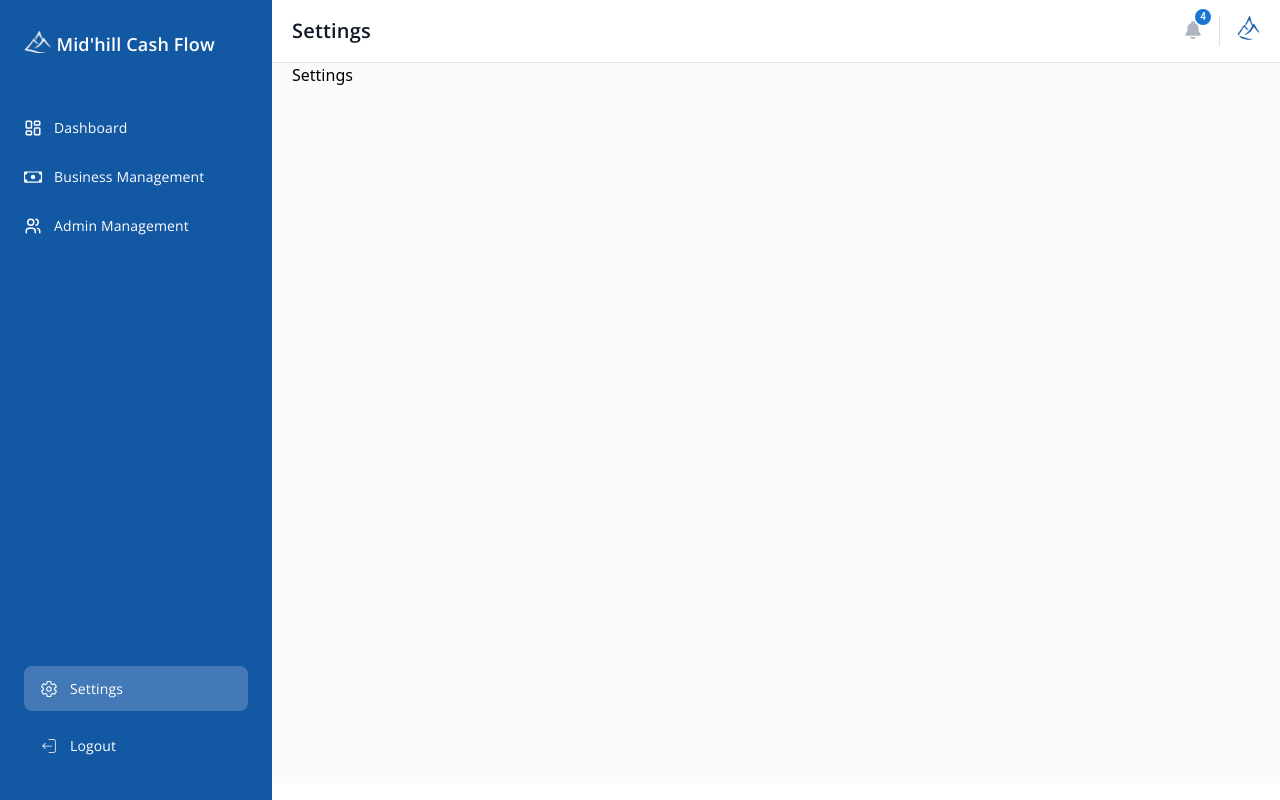
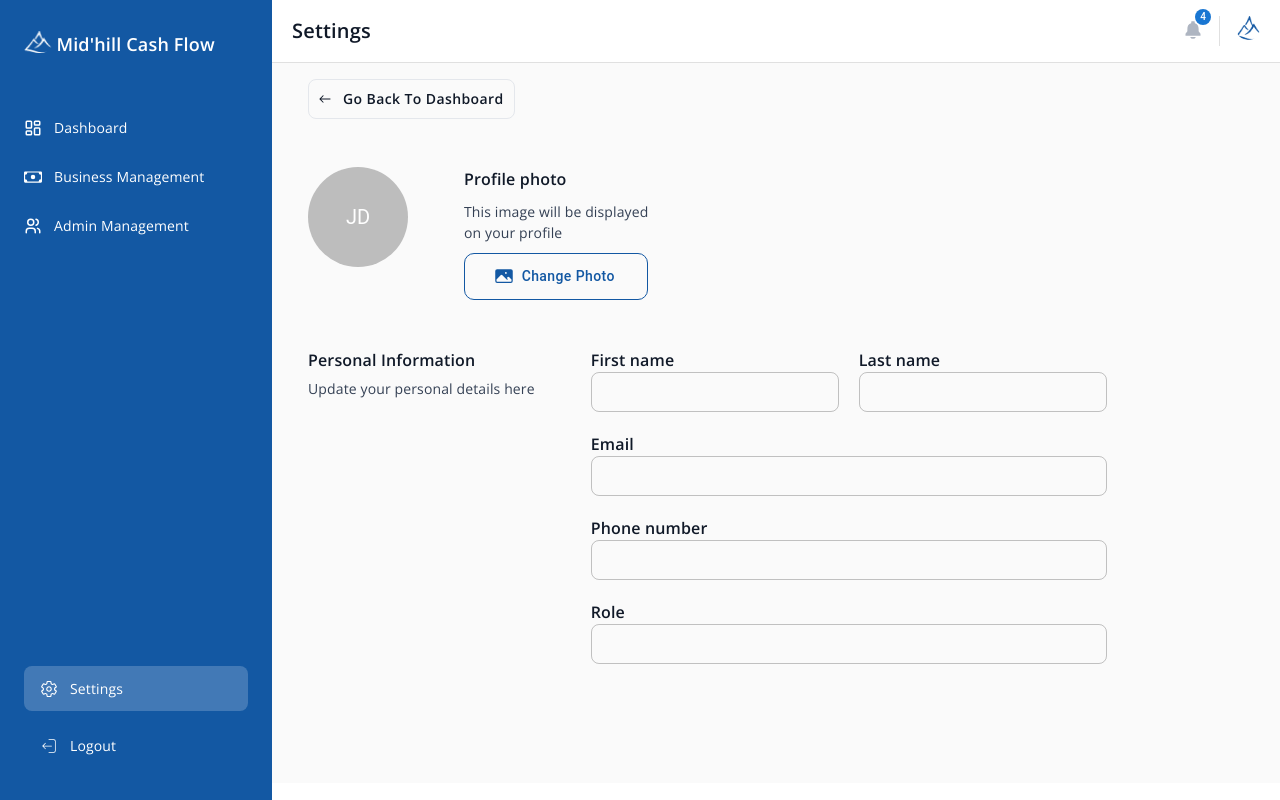
Before and after one commit to debagit10/middlehill-admin-dashboard, a React (Vite) app: page /settings in a window 1280 px wide. Built offline with nearby package versions, Linux system fonts and the light colour scheme.

Commit message:
feat: implement Settings page with user profile management and personal information update functionality

```diff
--- a/src/pages/Settings.tsx
+++ b/src/pages/Settings.tsx
@@ -1,7 +1,197 @@
+import { Avatar, Button, TextField, Typography } from "@mui/material";
+import { IoIosArrowRoundBack } from "react-icons/io";
 import Pages from "../container/Pages";
+import { HiPhoto } from "react-icons/hi2";
+
+import { useNavigate } from "react-router-dom";
 
 const Settings = () => {
-  return <Pages page="Settings">Settings</Pages>;
+  const navigate = useNavigate();
+  return (
+    <Pages page="Settings">
+      <div className="flex flex-col gap-[3rem] p-[1rem]">
+        <div>
+          <Button
+            variant="outlined"
+            onClick={() => navigate("/dashboard")}
+            sx={{
+              borderRadius: "8px",
+              textTransform: "capitalize",
+              fontFamily: "Open Sans, sans-serif",
+              height: "40px",
+              border: "1px solid #E4E7EC",
+              padding: "10px",
+              color: "#101928",
+              fontWeight: 600,
+              fontSize: "14px",
+            }}
+            startIcon={<IoIosArrowRoundBack />}
+          >
+            Go back to dashboard
+          </Button>
+        </div>
+
+        <div className="flex gap-[56px]">
+          <div>
+            <Avatar sx={{ width: 100, height: 100 }}>JD</Avatar>
+          </div>
+          <div className="flex flex-col gap-[10px]">
+            <Typography
+              fontWeight={600}
+              sx={{ color: "#101928", fontFamily: "Open Sans, sans-serif" }}
+              fontSize={16}
+            >
+              Profile photo
+            </Typography>
+            <Typography
+              fontWeight={400}
+              sx={{ color: "#344054", fontFamily: "Open Sans, sans-serif" }}
+              fontSize={14}
+            >
+              This image will be displayed <br /> on your profile
+            </Typography>
+
+            <Button
+              variant="outlined"
+              sx={{
+                textTransform: "capitalize",
+                border: "1.25px solid #1358A3",
+                color: "#1358A3",
+                borderRadius: "10px",
+                padding: "10px",
+              }}
+              startIcon={<HiPhoto />}
+            >
+              Change photo
+            </Button>
+          </div>
+        </div>
+
+        <div className="flex gap-[56px]">
+          <div className="flex flex-col gap-[6px]">
+            <Typography
+              fontWeight={600}
+              sx={{ color: "#101928", fontFamily: "Open Sans, sans-serif" }}
+              fontSize={16}
+            >
+              Personal Information
+            </Typography>
+            <Typography
+              fontWeight={400}
+              sx={{ color: "#344054", fontFamily: "Open Sans, sans-serif" }}
+              fontSize={14}
+            >
+              Update your personal details here
+            </Typography>
+          </div>
+
+          <div className="flex flex-col gap-[20px]">
+            <div className="flex gap-[20px]">
+              <div>
+                <Typography
+                  fontWeight={600}
+                  sx={{ color: "#101928", fontFamily: "Open Sans, sans-serif" }}
+                  fontSize={16}
+                >
+                  First name
+                </Typography>
+                <TextField
+                  type="text"
+                  size="small"
+                  fullWidth
+                  sx={{
+                    "& .MuiOutlinedInput-root": {
+                      borderRadius: "8px",
+                    },
+                  }}
+                />
+              </div>
+
+              <div>
+                <Typography
+                  fontWeight={600}
+                  sx={{ color: "#101928", fontFamily: "Open Sans, sans-serif" }}
+                  fontSize={16}
+                >
+                  Last name
+                </Typography>
+                <TextField
+                  type="text"
+                  size="small"
+                  fullWidth
+                  sx={{
+                    "& .MuiOutlinedInput-root": {
+                      borderRadius: "8px",
+                    },
+                  }}
+                />
+              </div>
+            </div>
+
+            <div>
+              <Typography
+                fontWeight={600}
+                sx={{ color: "#101928", fontFamily: "Open Sans, sans-serif" }}
+                fontSize={16}
+              >
+                Email
+              </Typography>
+              <TextField
+                type="text"
+                size="small"
+                fullWidth
+                sx={{
+                  "& .MuiOutlinedInput-root": {
+                    borderRadius: "8px",
+                  },
+                }}
+              />
+            </div>
+
+            <div>
+              <Typography
+                fontWeight={600}
+                sx={{ color: "#101928", fontFamily: "Open Sans, sans-serif" }}
+                fontSize={16}
+              >
+                Phone number
+              </Typography>
+              <TextField
+                type="text"
+                size="small"
+                fullWidth
+                sx={{
+                  "& .MuiOutlinedInput-root": {
+                    borderRadius: "8px",
+                  },
+                }}
+              />
+            </div>
+
+            <div>
+              <Typography
+                fontWeight={600}
+                sx={{ color: "#101928", fontFamily: "Open Sans, sans-serif" }}
+                fontSize={16}
+              >
+                Role
+              </Typography>
+              <TextField
+                type="text"
+                size="small"
+                fullWidth
+                sx={{
+                  "& .MuiOutlinedInput-root": {
+                    borderRadius: "8px",
+                  },
+                }}
+              />
+            </div>
+          </div>
+        </div>
+      </div>
+    </Pages>
+  );
 };
 
 export default Settings;
```
